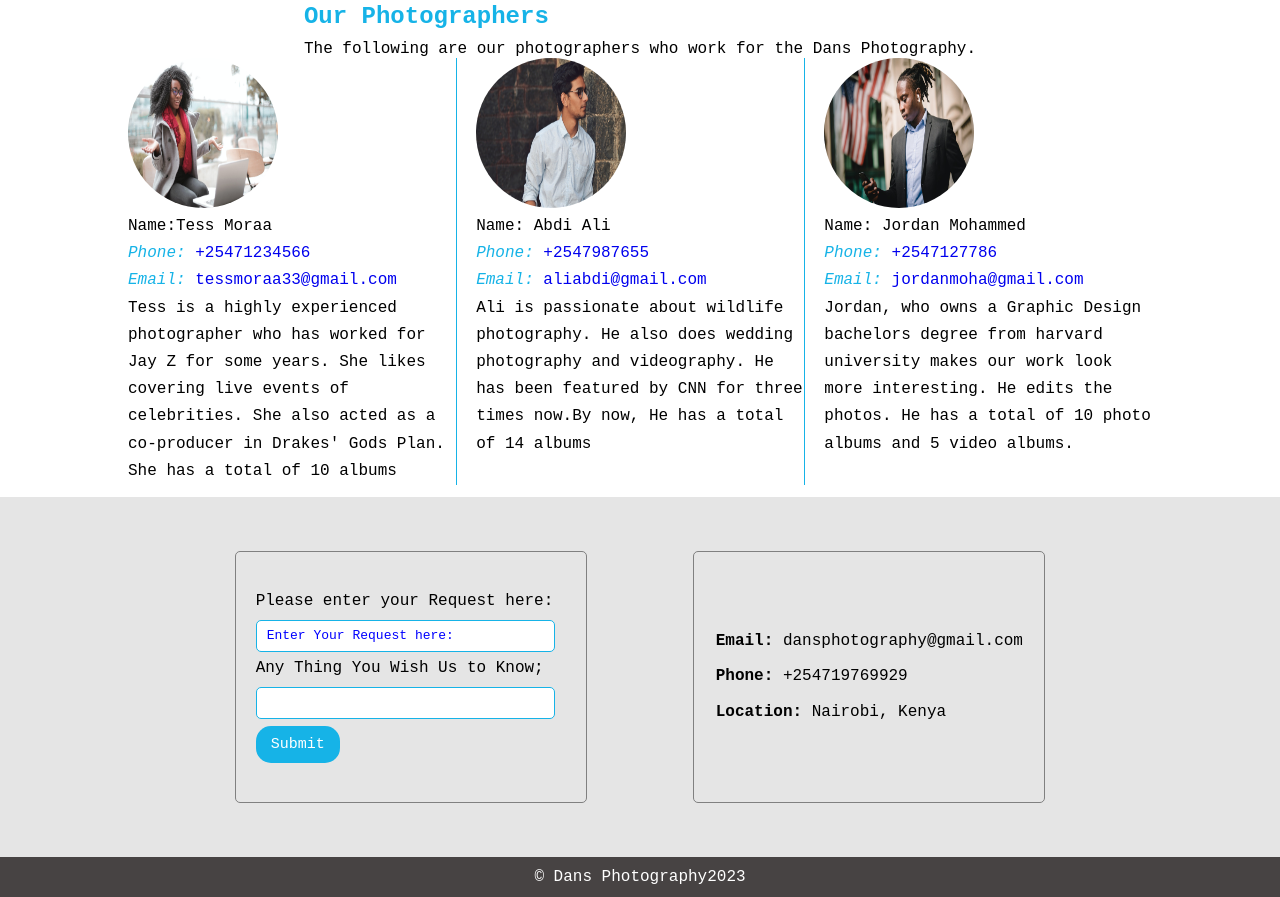
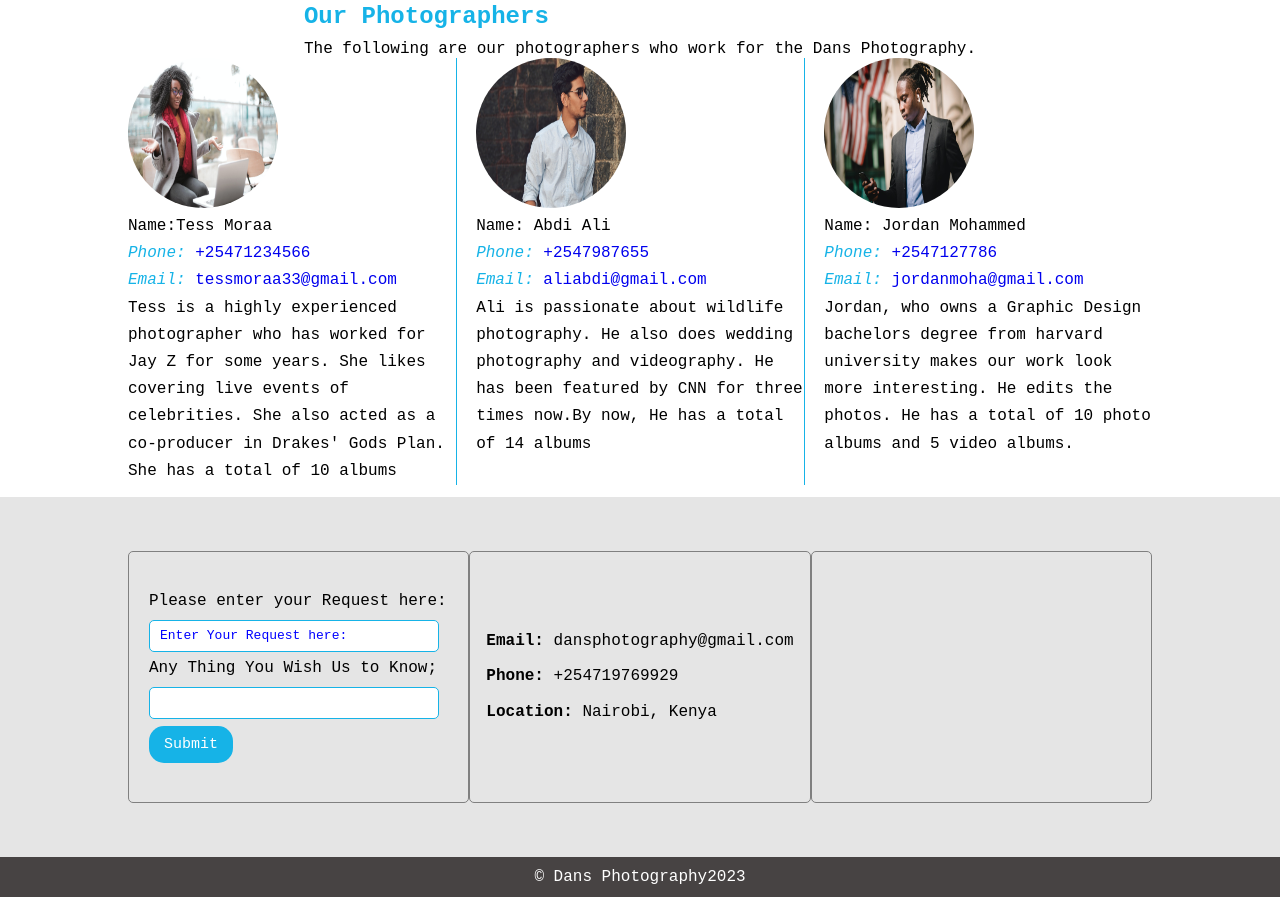
Before and after one commit to DanielMutunga/Photography-website, a plain HTML site: page CSS/index.html in a window 1280 px wide. Shown: the part 1903-2800 px from the top of the page. Drawn offline with Linux system fonts and the light colour scheme.

Commit message:
Added a Media section on my last section

```diff
--- a/CSS/index.html
+++ b/CSS/index.html
@@ -12,7 +12,7 @@
         <div class="centerdiv">
             <div class="header">
                 <div class="logo">
-                    <img src="../Images/logo-removebg-preview.png" alt="" height="105">
+                    <a href="#"><img src="../Images/logo-removebg-preview.png" alt="" height="105"></a>
                 </div>
                 <div class="navbar">
                     <li> <a href="#">HOME</a> </li>
@@ -142,6 +142,9 @@
                     <strong>Location: </strong>Nairobi, Kenya
                 </p>
             </div>
+            <div class="media">
+
+            </div>
         </div>
         <div class="footer">
             <p> © Dans Photography2023 </p>
--- a/CSS/style.css
+++ b/CSS/style.css
@@ -453,8 +453,18 @@ input::placeholder{
     border: solid 1px gray;
     border-radius: 5px;
 }
+
 .contacts p{
     line-height: 2.2;
 }
+.centerdiv .media{
+    height: 250px;
+    width: 350px;
+    display: flex;
+    align-items: center;
+    justify-content: center;
+    border: solid 1px gray;
+    border-radius: 5px;
+}
 /* End of section five */
 /* End of the project */
```
